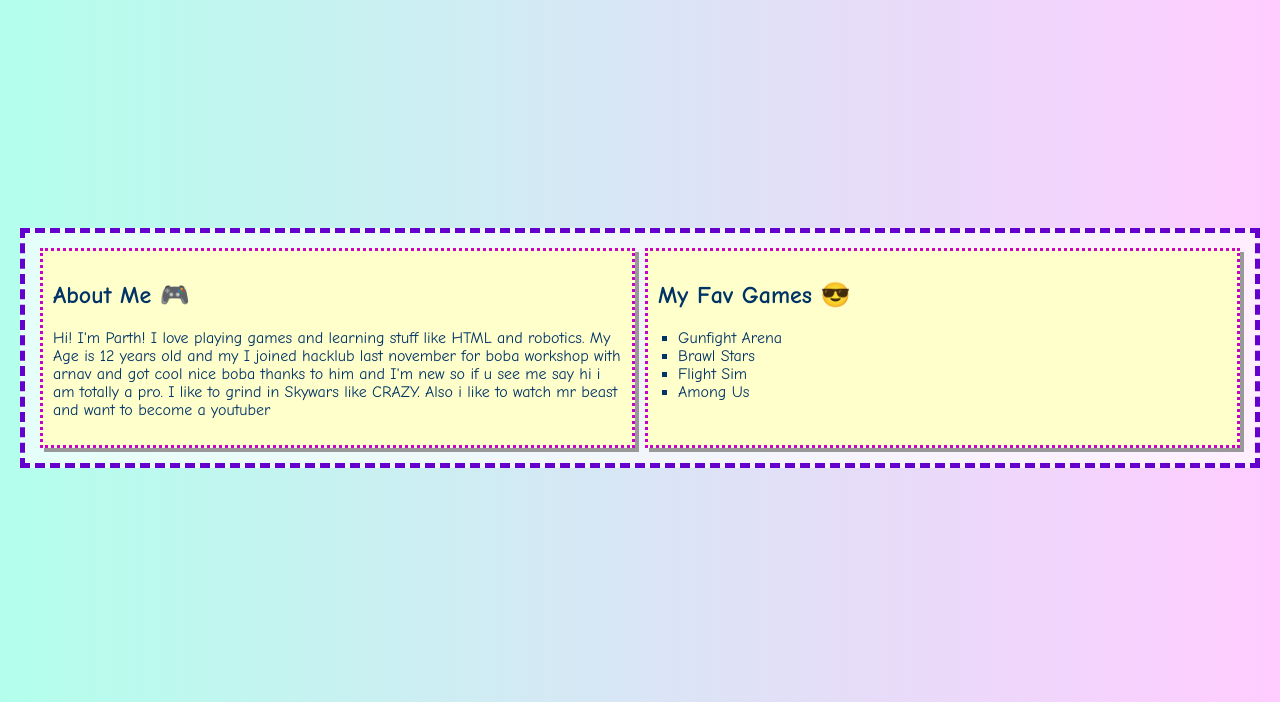
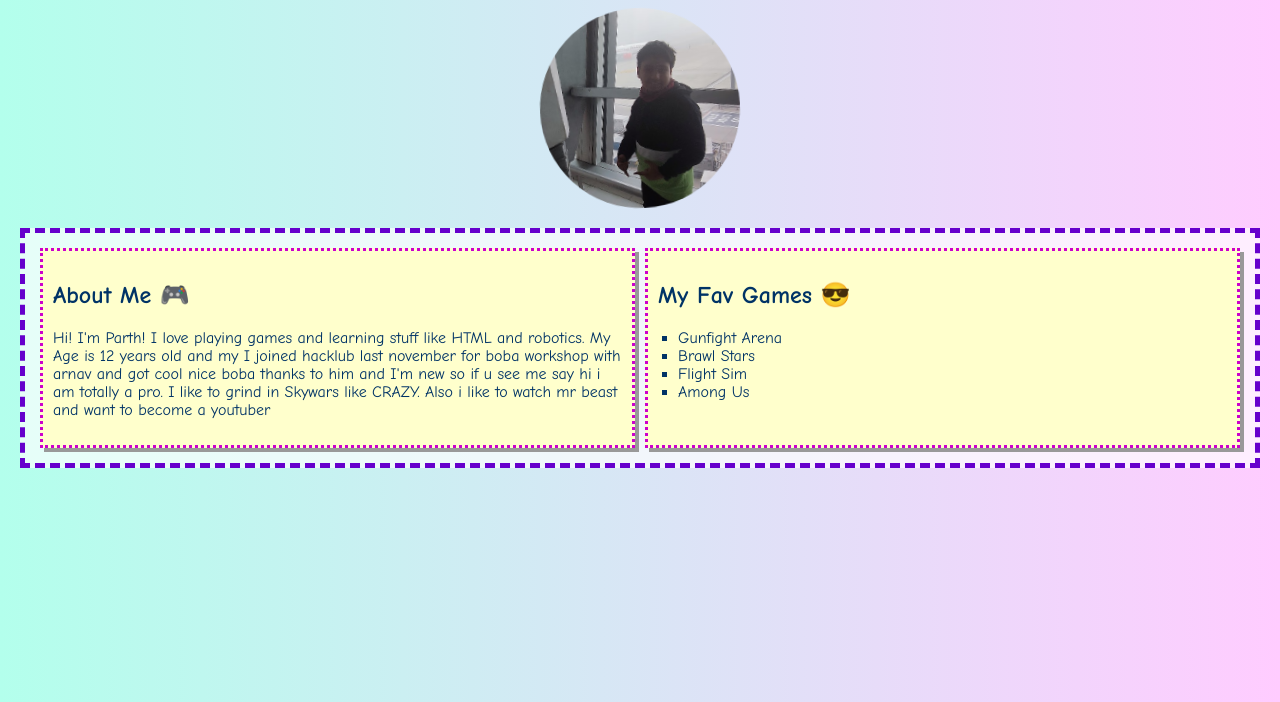
Before and after one commit to frank14pro/mywebsitecool, a plain HTML site: page index.html in a window 1280 px wide. Shown: the part 98-800 px from the top of the page. Drawn offline with Linux system fonts and the light colour scheme; the site is published under a folder, as on GitHub Pages, so addresses that start at the root find nothing.

Commit message:
Update index.html

```diff
--- a/index.html
+++ b/index.html
@@ -45,7 +45,7 @@
         .myimage {
             height: 200px;
             width: 200px;
-            background-image: url('/image.png');
+            background-image: url('./image.png');
             background-size: cover;
             background-position: center;
             margin: auto;
```
